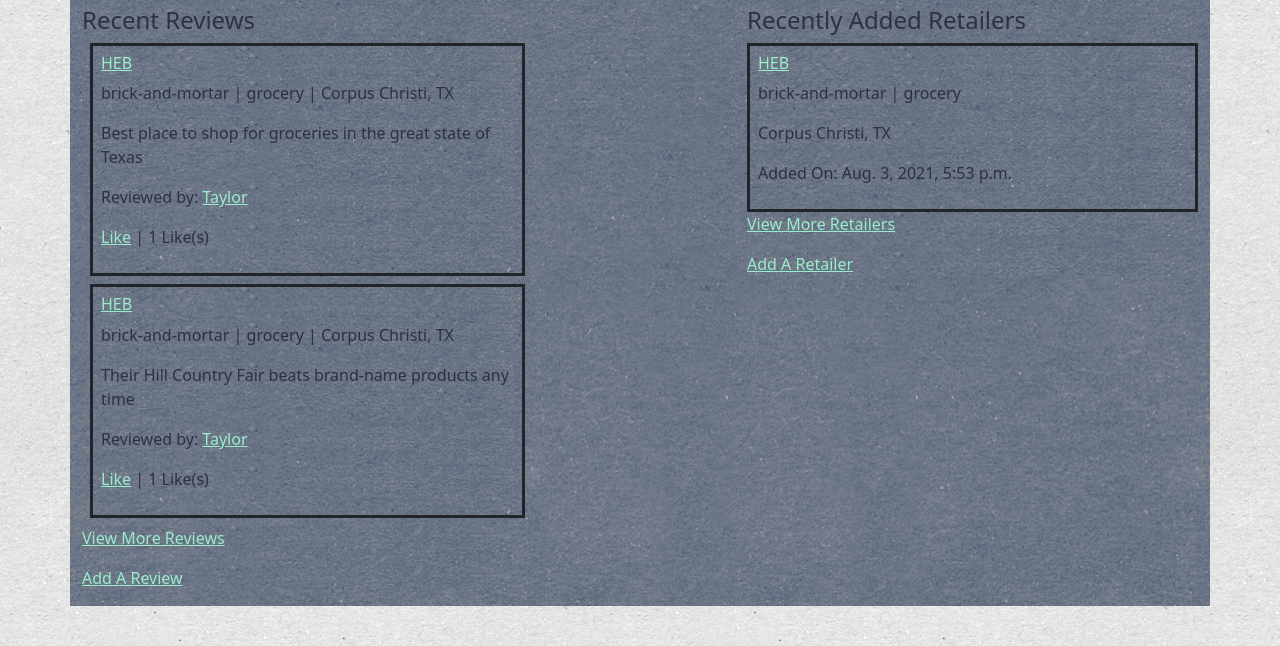
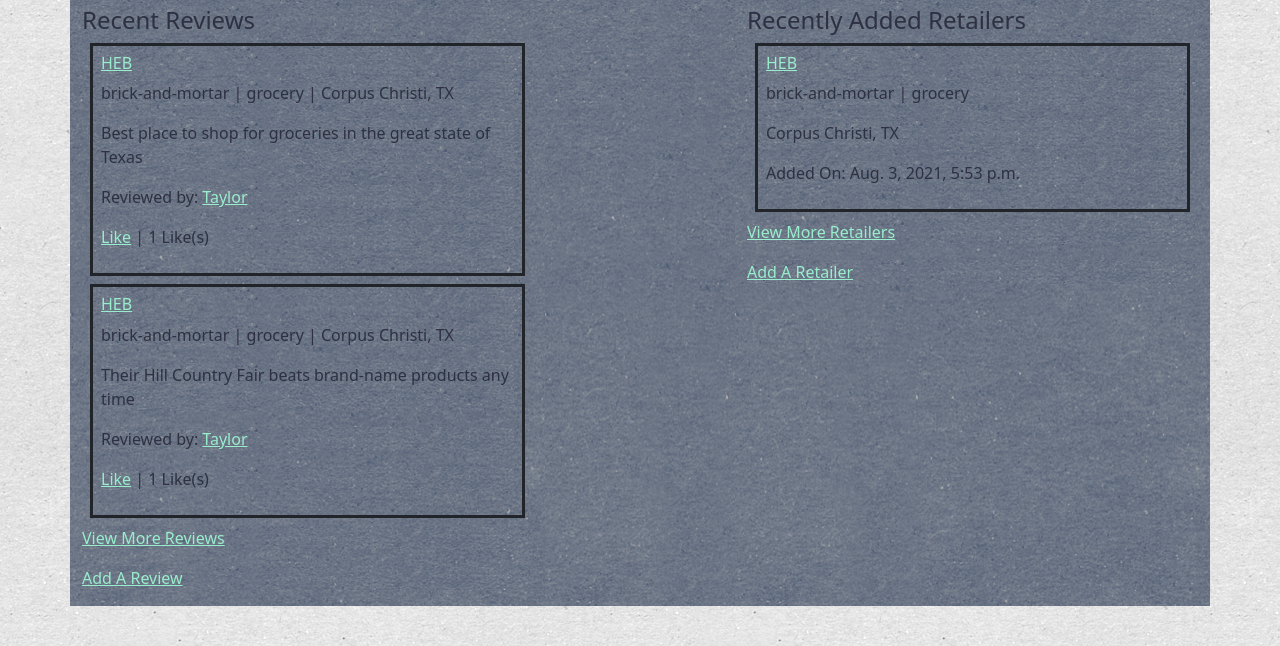
Before and after one commit to taylor-fancher/Solo-Project, a Django app: template main/templates/home.html in a window 1280 px wide. Shown: the part 80-726 px from the top of the page. Run offline with Django 3.2, Linux system fonts and the light colour scheme; the template is opened without the code that fills it: values that come from a table or form of the project are taken from there, others are empty; data comes from the database, SQL or seed files in the repository.

Commit message:
css change

```diff
--- a/main/templates/home.html
+++ b/main/templates/home.html
@@ -33,7 +33,7 @@
             <div class="recent_retailers col-md-5">
                 <h4>Recently Added Retailers</h4>
                 {% for retailer in retailers %}
-                <div class="retailer border border-3 border-dark p-2">
+                <div class="retailer border border-3 border-dark p-2 m-2">
                     <h6><a href="/retailer/{{retailer.id}}">{{retailer.retailer}}</a></h6>
                     <p>{{retailer.type}} | {{retailer.specialty}}</p>
                     <p>{{retailer.city}}, {{retailer.state}}</p>
```
